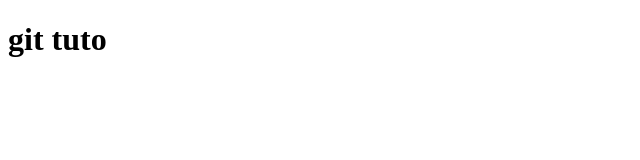
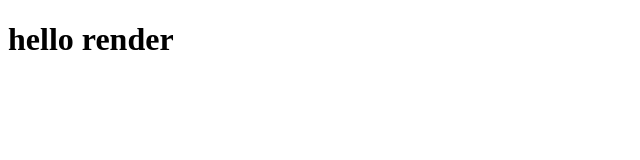
Before and after one commit to ban-tit/github-tuto, a plain HTML site: page index.html in a window 1280 px wide. Shown: the whole page, without its empty margins (0-640 px from the left). Drawn offline with Linux system fonts and the light colour scheme.

Commit message:
added text of index.html and server.js

```diff
--- a/index.html
+++ b/index.html
@@ -6,6 +6,6 @@
 	<title>git tuto</title>
 </head>
 <body>
-	<h1>git tuto</h1>
+	<h1>hello render</h1>
 </body>
 </html>
```
